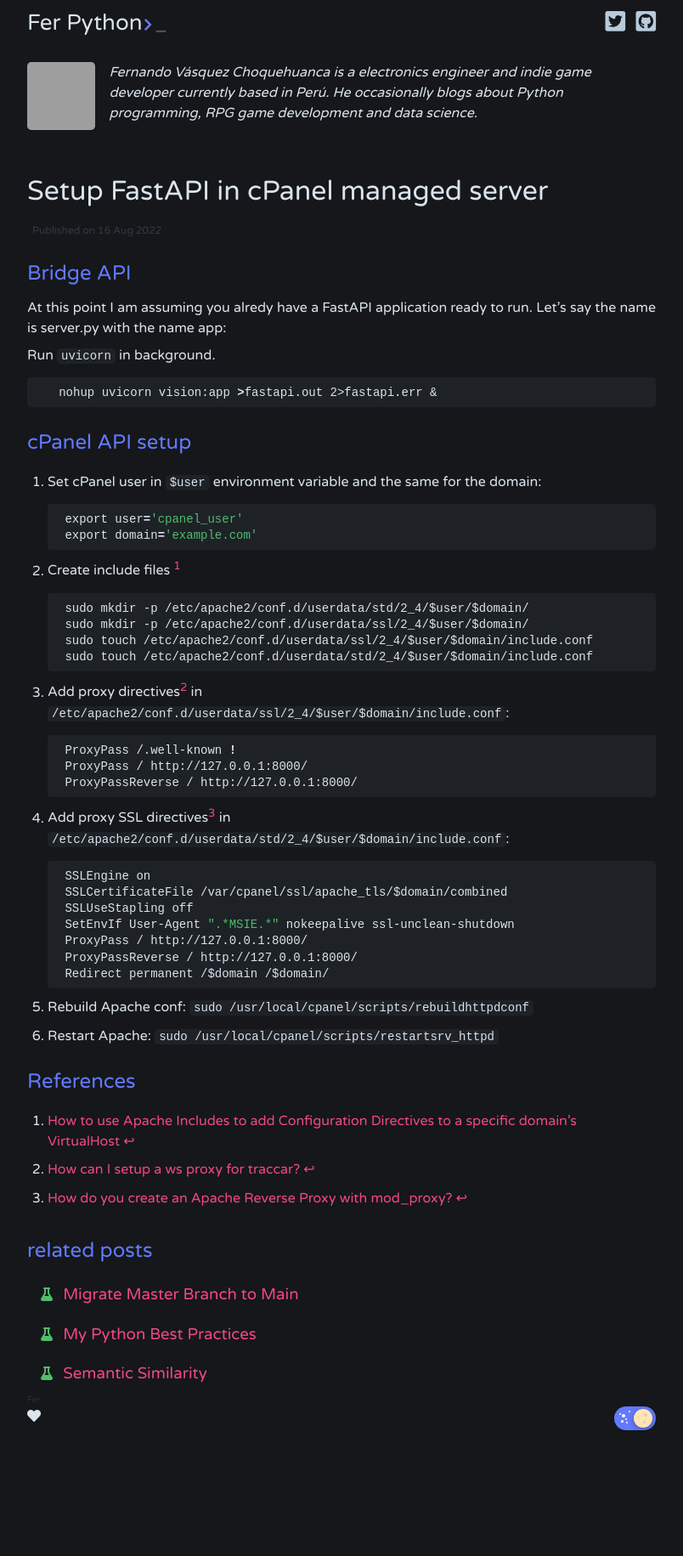
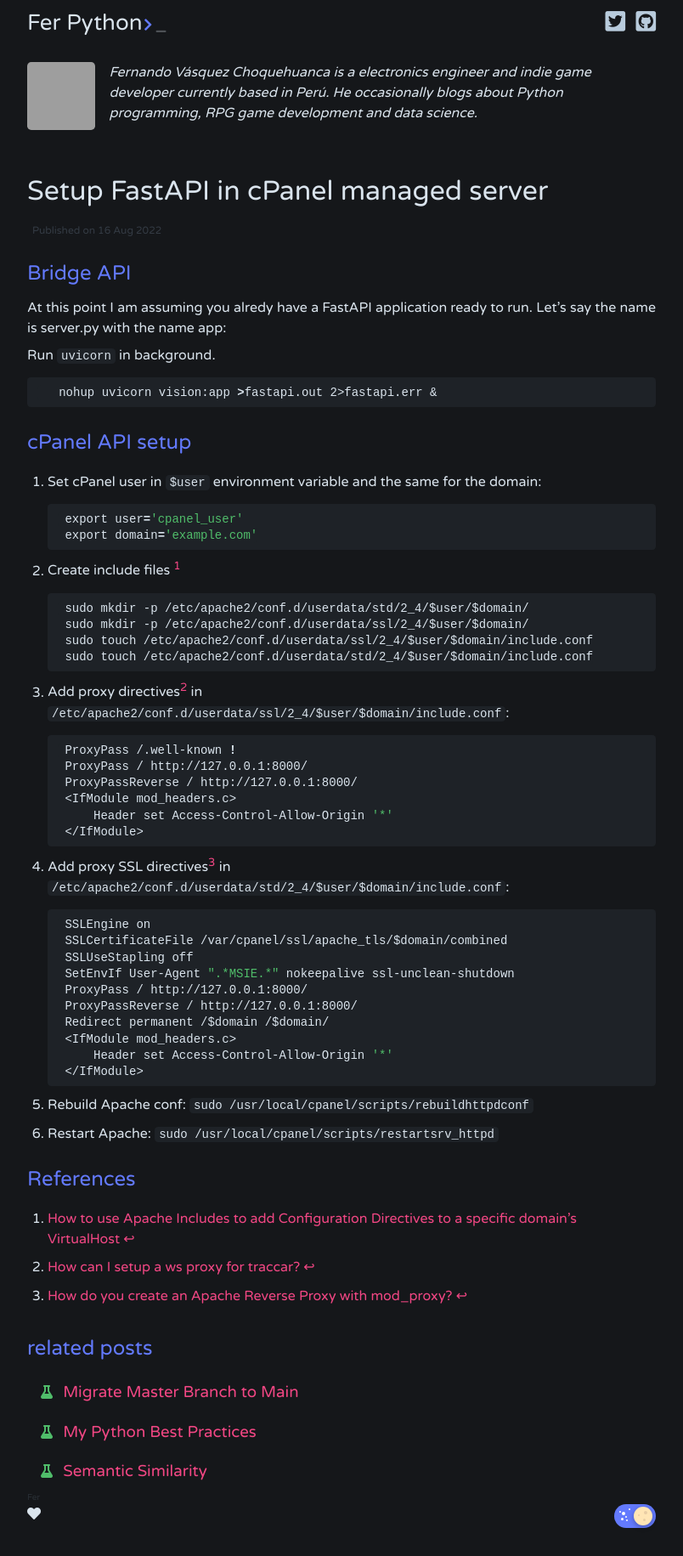
Before and after one commit to zxcfer/ferpython, a Jekyll site: the page built from _posts/python/2022-08-16-setup-fastapi-in-cpanel.md, in a window 1280 px wide. Shown: the whole page at 85% size, without its empty margins (238-1042 px from the left). Built offline with Jekyll 4.4.1, drawn with Linux system fonts in a browser that asks for light colours; nearby versions of some CDN libraries; before the commit the page ends 1716 px from its top, so only the background shows below that; grey boxes are pictures that could not be loaded.

Commit message:
fastapi cors

````diff
--- a/_posts/python/2022-08-16-setup-fastapi-in-cpanel.md
+++ b/_posts/python/2022-08-16-setup-fastapi-in-cpanel.md
@@ -38,6 +38,9 @@
 	ProxyPass /.well-known !
 	ProxyPass / http://127.0.0.1:8000/
 	ProxyPassReverse / http://127.0.0.1:8000/
+	<IfModule mod_headers.c>
+		Header set Access-Control-Allow-Origin '*'
+	</IfModule>
 	```
 
 1. Add proxy SSL directives[^3] in `/etc/apache2/conf.d/userdata/std/2_4/$user/$domain/include.conf`:
@@ -50,6 +53,9 @@
 	ProxyPass / http://127.0.0.1:8000/
 	ProxyPassReverse / http://127.0.0.1:8000/
 	Redirect permanent /$domain /$domain/
+	<IfModule mod_headers.c>
+		Header set Access-Control-Allow-Origin '*'
+	</IfModule>
 	```
 
 1. Rebuild Apache conf: `sudo /usr/local/cpanel/scripts/rebuildhttpdconf`
````
